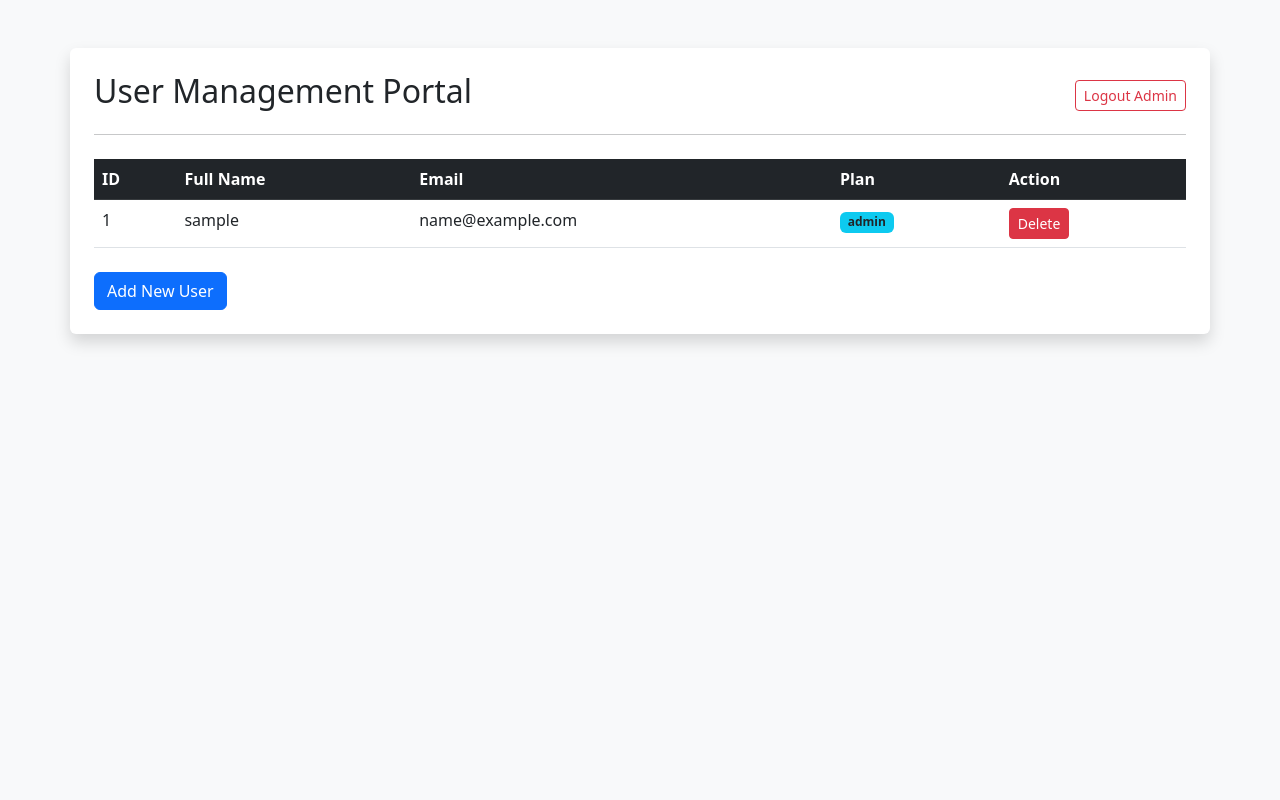
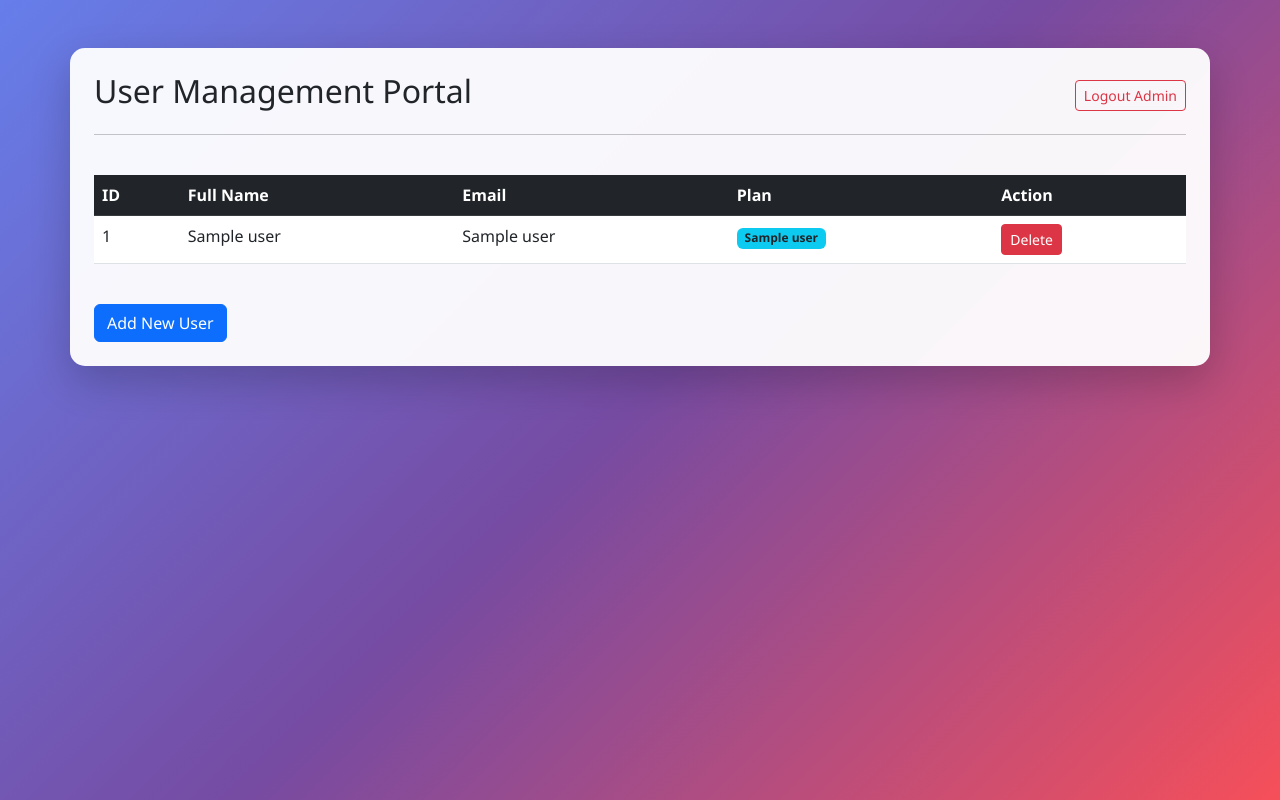
Before and after one commit to ch-Ahmad-zx/lms-project, a Flask app: page /admin in a window 1280 px wide. Run offline with Flask 3, Linux system fonts and the light colour scheme; a user stored in the database is signed in; a database or web service that is not in the repository returns one stand-in record (values such as "Sample title"); some libraries are stand-ins or nearby versions.

Commit message:
fix admin

```diff
--- a/templates/admin.html
+++ b/templates/admin.html
@@ -3,15 +3,27 @@
 <head>
     <link href="https://cdn.jsdelivr.net/npm/bootstrap@5.3.0/dist/css/bootstrap.min.css" rel="stylesheet">
     <title>Admin Dashboard</title>
+    <style>
+        body {
+            background: linear-gradient(135deg, #667eea 0%, #764ba2 50%, #f64f59 100%);
+            min-height: 100vh;
+            font-family: 'Segoe UI', Tahoma, Geneva, Verdana, sans-serif;
+        }
+        .card {
+            border: none;
+            border-radius: 15px;
+            box-shadow: 0 15px 40px rgba(0,0,0,0.2);
+            background: rgba(255, 255, 255, 0.95);
+        }
+    </style>
 </head>
-<body class="p-5 bg-light">
-    <div class="container bg-white p-4 shadow rounded">
+<body class="p-5">
+    <div class="container card p-4">
         <div class="d-flex justify-content-between align-items-center">
             <h2>User Management Portal</h2>
             <a href="/logout" class="btn btn-outline-danger btn-sm">Logout Admin</a>
         </div>
         <hr>
-
         <table class="table table-hover mt-4">
             <thead class="table-dark">
                 <tr>
@@ -25,18 +37,17 @@
             <tbody>
                 {% for user in users %}
                 <tr>
-                    <td>{{ user['id'] }}</td>
-                    <td>{{ user['username'] }}</td>
-                    <td>{{ user['email'] }}</td>
-                    <td><span class="badge bg-info text-dark">{{ user['role'] }}</span></td>
+                    <td>{{ user[0] }}</td>
+                    <td>{{ user[1] }}</td>
+                    <td>{{ user[2] }}</td>
+                    <td><span class="badge bg-info text-dark">{{ user[4] }}</span></td>
                     <td>
-                        <a href="/delete/{{ user['id'] }}" class="btn btn-danger btn-sm" onclick="return confirm('Delete this user?')">Delete</a>
+                        <a href="/delete/{{ user[0] }}" class="btn btn-danger btn-sm" onclick="return confirm('Delete this user?')">Delete</a>
                     </td>
                 </tr>
                 {% endfor %}
             </tbody>
         </table>
-
         <div class="mt-4">
             <a href="/" class="btn btn-primary">Add New User</a>
         </div>
```
